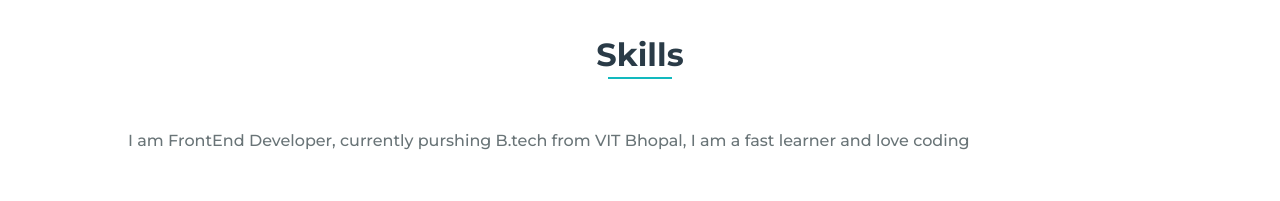
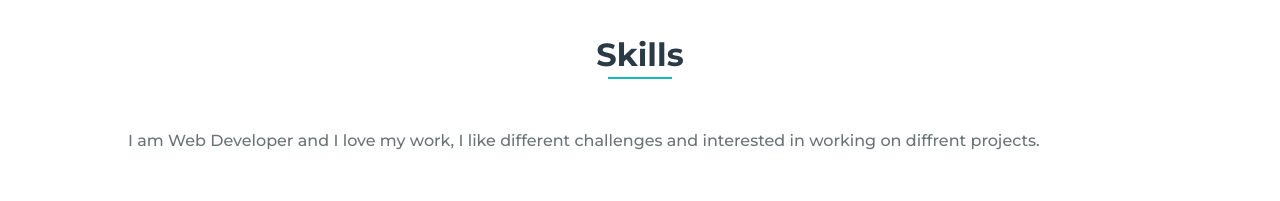
Before and after one commit to prakharsingh-dev/WebDev, a plain HTML site: page Project 2/index.html in a window 1280 px wide. Shown: the part 1540-1741 px from the top of the page. Drawn offline with nearby package versions, Linux system fonts and the light colour scheme.

Commit message:
Update index.html

```diff
--- a/Project 2/index.html
+++ b/Project 2/index.html
@@ -135,7 +135,7 @@
       <section class="skills section" id="skills">
         <h2 class="section-title">Skills</h2>
         <p class="section-details bd-grid">
-          I am FrontEnd Developer, currently purshing B.tech from VIT Bhopal, I am a fast learner and love coding
+          I am Web Developer and I love my work, I like different challenges and interested in working on diffrent projects.
         </p>
         <div class="skills__container bd-grid">
           <div class="skills__box">
```
